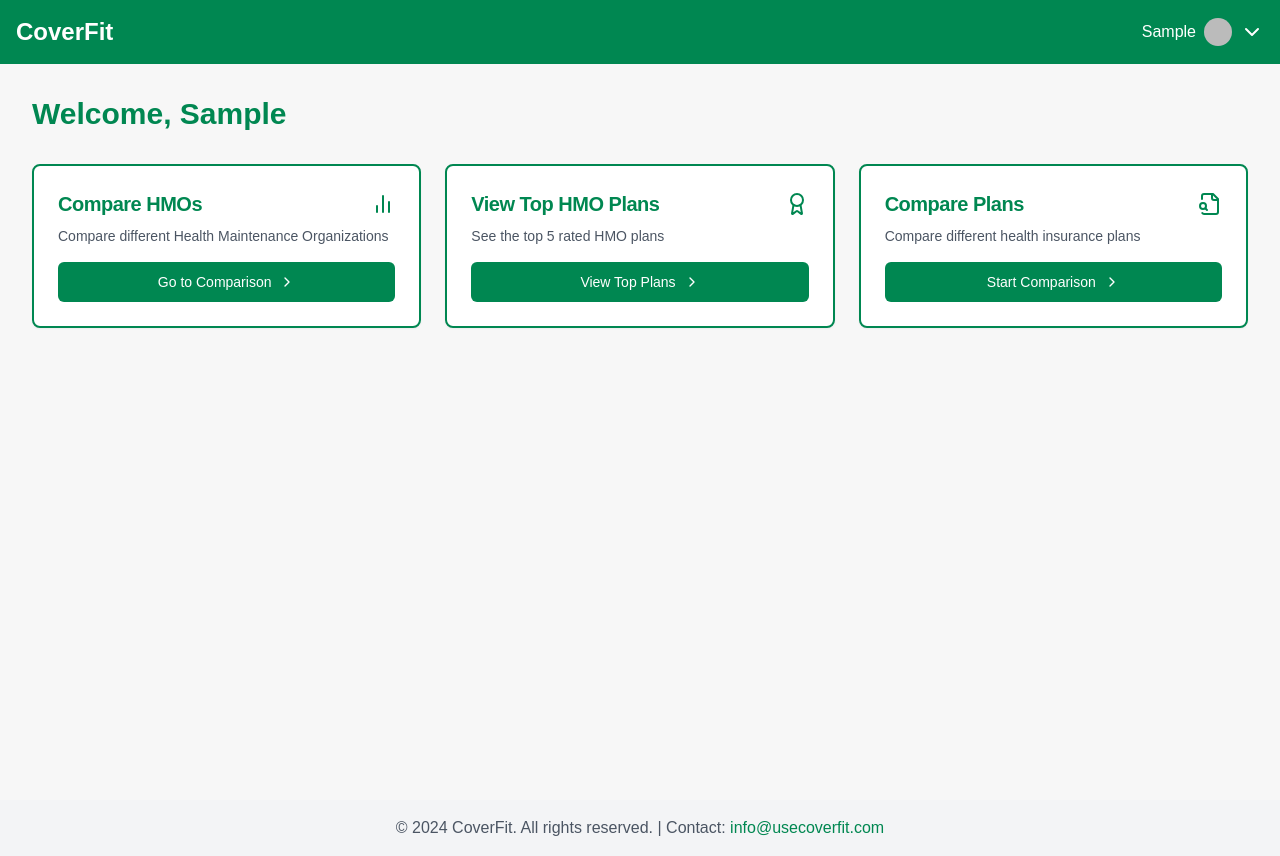
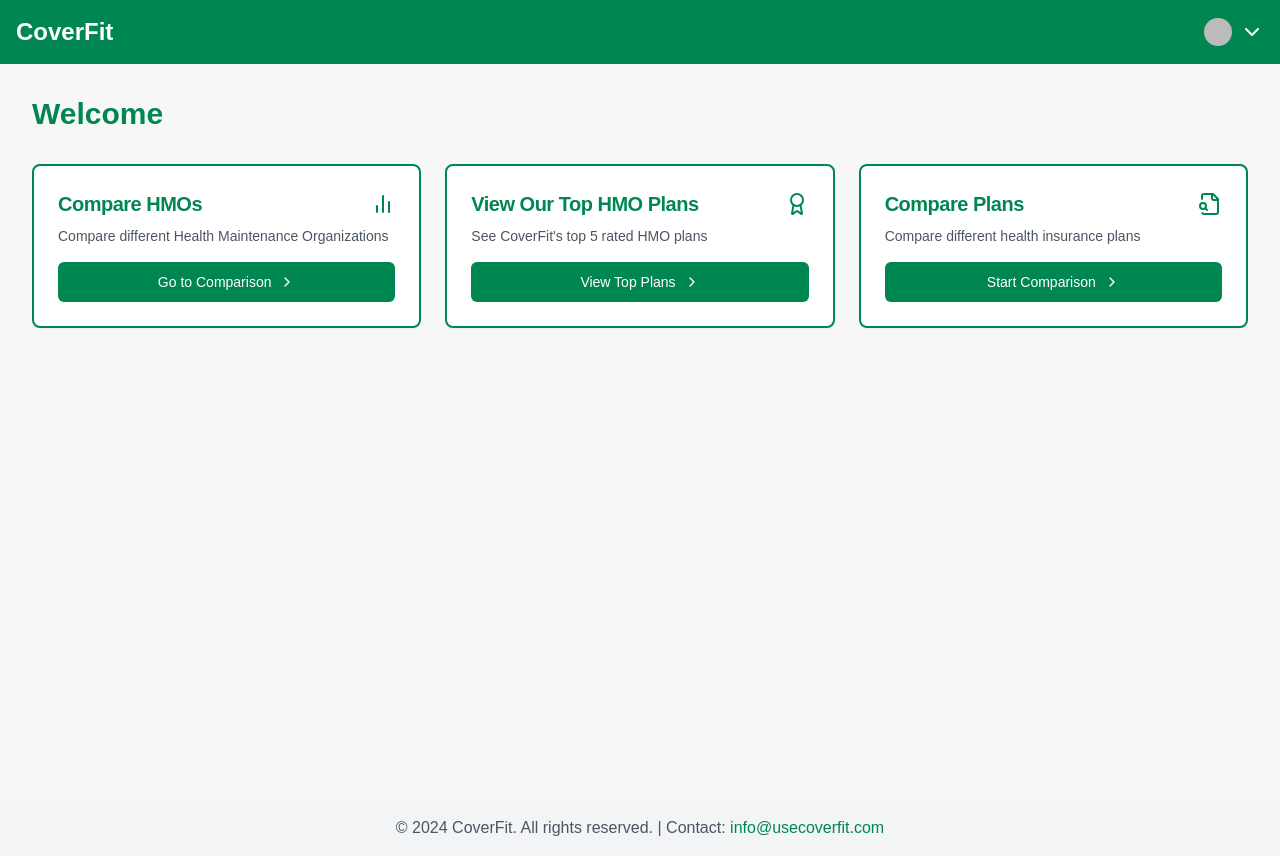
Before and after one commit to oghosa/cover-fit, a Next.js app: page /dashboard in a window 1280 px wide. Built offline with nearby package versions, Linux system fonts and the light colour scheme; no server answers; sample sign-in values are in the browser's storage; some icons are missing.

Commit message:
refine header and dashboard to not show username

```diff
--- a/src/components/Header.js
+++ b/src/components/Header.js
@@ -33,7 +33,6 @@
       <div className="relative" ref={dropdownRef}>
         {isLoaded && userId ? (
           <div className="flex items-center">
-            <span className="mr-2">{user?.firstName || user?.username || 'User'}</span>
             <UserButton />
             <button onClick={toggleDropdown} className="ml-2">
               <ChevronDown size={24} />
--- a/src/components/UserDashboard.js
+++ b/src/components/UserDashboard.js
@@ -6,7 +6,7 @@
 export default function UserDashboard({ userName }) {
   return (
     <div className="container mx-auto p-8">
-      <h1 className="text-3xl font-bold text-[#008751] mb-8">Welcome, {userName}</h1>
+      <h1 className="text-3xl font-bold text-[#008751] mb-8">Welcome</h1>
       <div className="grid grid-cols-1 md:grid-cols-3 gap-6">
         <Card className="bg-white border-[#008751] border-2 flex flex-col">
           <CardHeader className="flex flex-row items-center justify-between space-y-0 pb-2">
@@ -27,12 +27,12 @@
         </Card>
         <Card className="bg-white border-[#008751] border-2 flex flex-col">
           <CardHeader className="flex flex-row items-center justify-between space-y-0 pb-2">
-            <CardTitle className="text-[#008751] text-xl font-bold">View Top HMO Plans</CardTitle>
+            <CardTitle className="text-[#008751] text-xl font-bold">View Our Top HMO Plans</CardTitle>
             <Award size={24} className="text-[#008751]" />
           </CardHeader>
           <CardContent className="flex flex-col flex-grow">
             <p className="text-sm text-gray-600 mb-4 flex-grow">
-              See the top 5 rated HMO plans
+              See CoverFit's top 5 rated HMO plans
             </p>
             <Link href="/top-plans" passHref>
               <Button className="w-full bg-[#008751] text-white hover:bg-[#006741] mt-auto">
```
